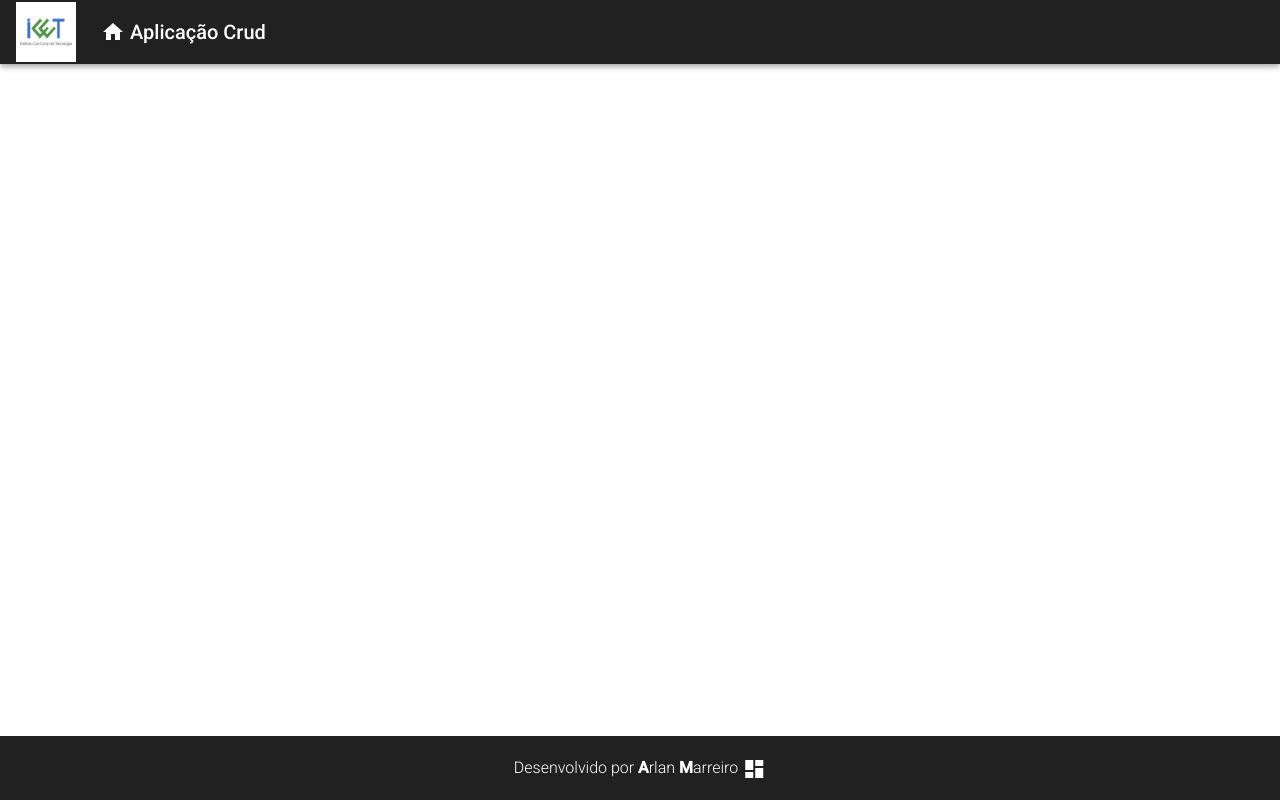
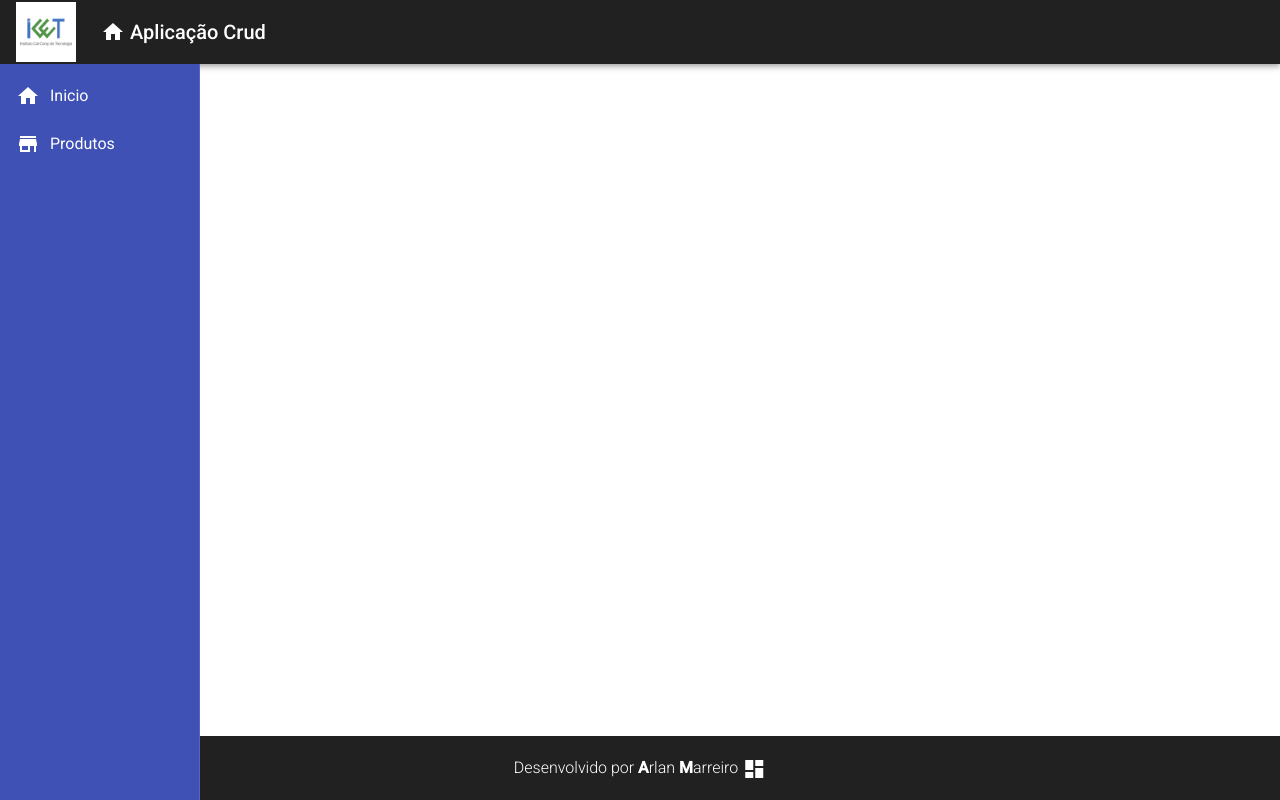
Before and after one commit to arlansonic/Crud-Angular, an Angular app in the folder frontend/: page / in a window 1280 px wide. Built offline with nearby package versions, Linux system fonts and the light colour scheme.

Commit message:
Component Nav

```diff
--- a/frontend/src/app/app.componente.html
+++ b/frontend/src/app/app.componente.html
@@ -1,2 +1,3 @@
 <app-header></app-header>
+<app-nav></app-nav>
 <app-footer></app-footer>
--- /dev/null
+++ b/frontend/src/app/components/template/nav/nav.component.css
@@ -0,0 +1,12 @@
+.sidenav{
+    background-color: #3f51b5;
+    width: 200px;
+}
+
+.sidenav a{
+    color: #fff;
+}
+
+.sidenav i{
+    padding-right: 10px;
+}
--- /dev/null
+++ b/frontend/src/app/components/template/nav/nav.component.html
@@ -0,0 +1,19 @@
+<mat-sidenav-container class="container">
+    <mat-sidenav class="sidenav" mode="side"
+    opened fixedInViewport="true" fixedTopGap="64">
+        <mat-nav-list class="nav-list">
+            <a mat-list-item>
+                <i class="material-icons">
+                    home
+                </i>
+                Inicio
+            </a>
+            <a mat-list-item>
+                <i class="material-icons">
+                    store
+                </i>
+                Produtos
+            </a>
+        </mat-nav-list>
+    </mat-sidenav>
+</mat-sidenav-container>
--- /dev/null
+++ b/frontend/src/app/components/template/nav/nav.component.ts
@@ -0,0 +1,15 @@
+import { Component, OnInit } from '@angular/core';
+
+@Component({
+  selector: 'app-nav',
+  templateUrl: './nav.component.html',
+  styleUrls: ['./nav.component.css']
+})
+export class NavComponent implements OnInit {
+
+  constructor() { }
+
+  ngOnInit(): void {
+  }
+
+}
```
Also changed, not shown: frontend/src/app/app.module.ts (+10 -4 lines).
